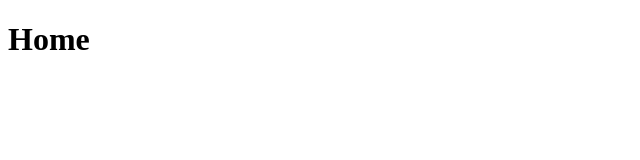
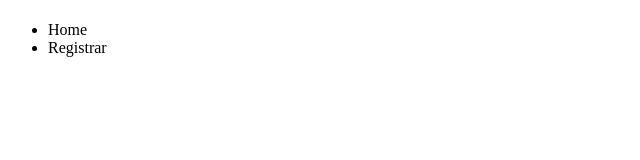
Before and after one commit to bruninhuAl/Aula-21-02-PTAC3, a Next.js app in the folder PTAC-3-AULA02-main/: page / in a window 1280 px wide. Shown: the top 160 px of the page, without its empty margins (0-640 px from the left). Built offline with nearby package versions, Linux system fonts and the light colour scheme.

Commit message:
commit 21/02

```diff
--- /dev/null
+++ b/PTAC-3-AULA02-main/src/app/components/Menu.js
@@ -0,0 +1,14 @@
+export default function Menu(){
+    return(
+        <header>
+            <h1></h1>
+            <nav>
+                <ul>
+                    <li>Home</li>
+                    <li>Registrar</li>
+                </ul>
+            </nav>
+        </header>
+
+    );
+}
--- a/PTAC-3-AULA02-main/src/app/layout.js
+++ b/PTAC-3-AULA02-main/src/app/layout.js
@@ -1,13 +1,18 @@
+import Menu from "./components/Menu";
 
 export const metadata = {
-  title: 'Create Next App',
-  description: 'Generated by create next app',
-}
+    title: "Create Next App",
+    description: "Generated by create next app"
+};
 
 export default function RootLayout({ children }) {
-  return (
-    <html lang="pt-br">
-      <body>{children}</body>
-    </html>
-  )
+    return(
+        <html lang = "pt-br">
+            <body>
+                <Menu>
+                    {children}
+                </Menu>
+            </body>
+        </html>
+    )
 }
```
Also changed, not shown: PTAC-3-AULA02-main/src/app/components/Footer.js (added, +9 -0 lines).
